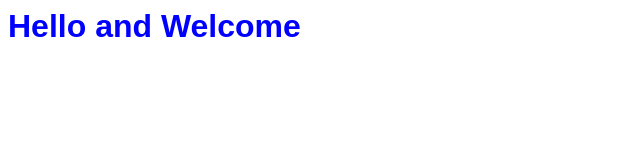
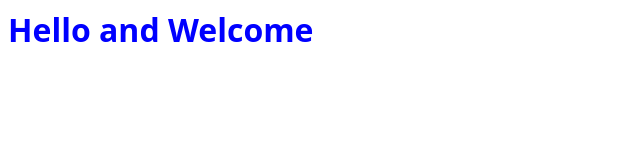
Before and after one commit to jakojb/jakob.github.io, a plain HTML site: page index.html in a window 1280 px wide. Shown: the whole page, without its empty margins (0-640 px from the left). Drawn offline with Linux system fonts and the light colour scheme.

Commit message:
Initial commit

```diff
--- a/styles.css
+++ b/styles.css
@@ -1,5 +1,5 @@
 h1{
 color:blue;
 font-size:bold;
-font-family:Arial;
+font-family: system-ui, -apple-system, BlinkMacSystemFont, 'Segoe UI', Roboto, Oxygen, Ubuntu, Cantarell, 'Open Sans', 'Helvetica Neue', sans-serif;
 }
```
